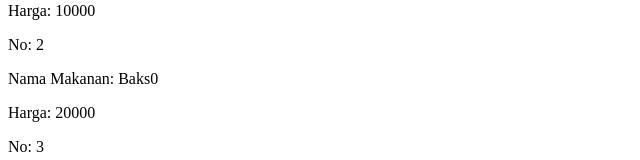
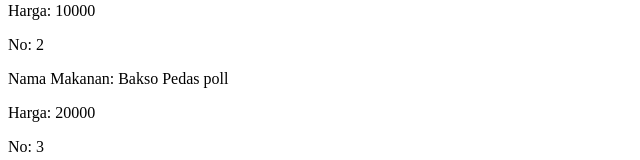
Before and after one commit to srickopp/learn-react, a React (Create React App) app: page / in a window 1280 px wide. Shown: the part 454-614 px from the top of the page, without its empty margins (0-640 px from the left). Built offline with nearby package versions, Linux system fonts and the light colour scheme.

Commit message:
List and Keys from Props

```diff
--- a/src/components/App.js
+++ b/src/components/App.js
@@ -10,7 +10,26 @@ function App() {
     <div>
       <Header list="3 Terbaik"/>
       <Top />
-      <Main />
+      <Main menuMakanan={
+        [
+          {
+              nama: "Mie Ayam",
+              harga: 10000
+          },
+          {
+              nama: "Bakso Pedas poll",
+              harga: 20000
+          },
+          {
+              nama: "Mie Ayam Bakso",
+              harga: 20000
+          },
+          {
+              nama: "Soto",
+              harga: 10000
+          },
+      ]
+      } />
       {/* <List />         */}
       <Footer namanya="Makanan Nusantara" tahun="2019"/>
     </div>
--- a/src/components/Main.js
+++ b/src/components/Main.js
@@ -8,24 +8,6 @@ class Main extends Component{
             title2: "Menu Minuman",
             inputValue: "",
             inputKota:'',
-            MenuMakanan: [
-                {
-                    nama: "Mie Ayam",
-                    harga: 10000
-                },
-                {
-                    nama: "Baks0",
-                    harga: 20000
-                },
-                {
-                    nama: "Mie Ayam Bakso",
-                    harga: 20000
-                },
-                {
-                    nama: "Soto",
-                    harga: 10000
-                },
-            ]
         }
 
         this.rubahData = this.rubahData.bind(this);
@@ -43,6 +25,7 @@ class Main extends Component{
 
     handleChange(state, e){
         this.setState({ [state] : e.target.value});
+
         // const eventTarget = e.target.value;
         // this.setState((state, props) => {
         //     return{
@@ -73,7 +56,7 @@ class Main extends Component{
                     onChange={(e)=>this.handleChange("inputKota",e)}
                     placeholder="Masukkan nama kota"
                 />
-                {this.state.MenuMakanan.map((value, index) => {
+                {this.props.menuMakanan.map((value, index) => {
                     return(
                         <div key={index} >
                             <p>No: {index + 1}</p>
```
